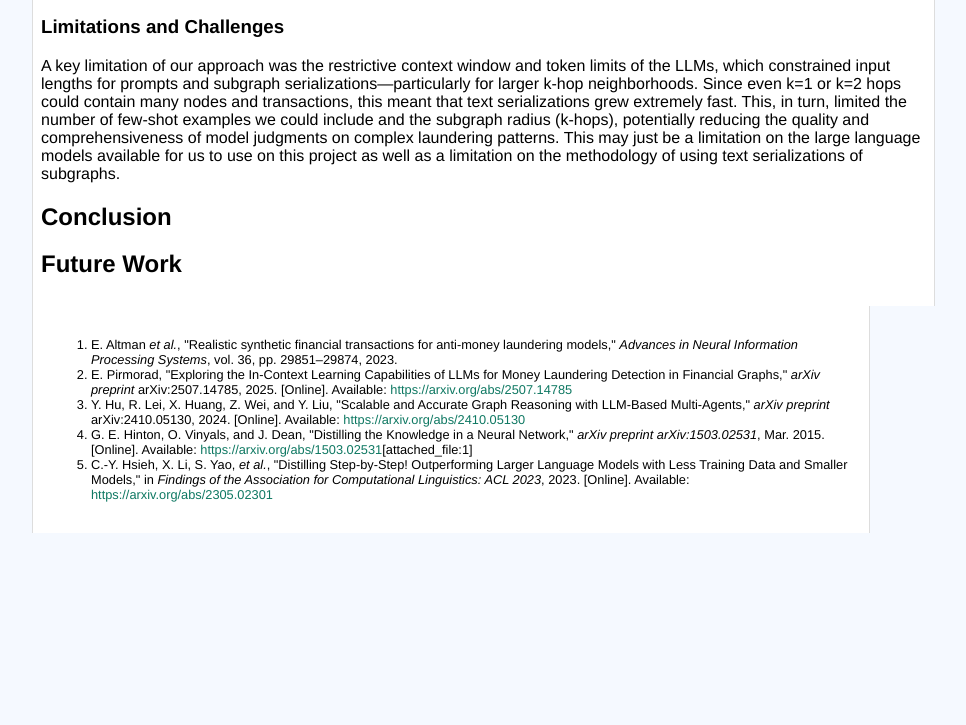
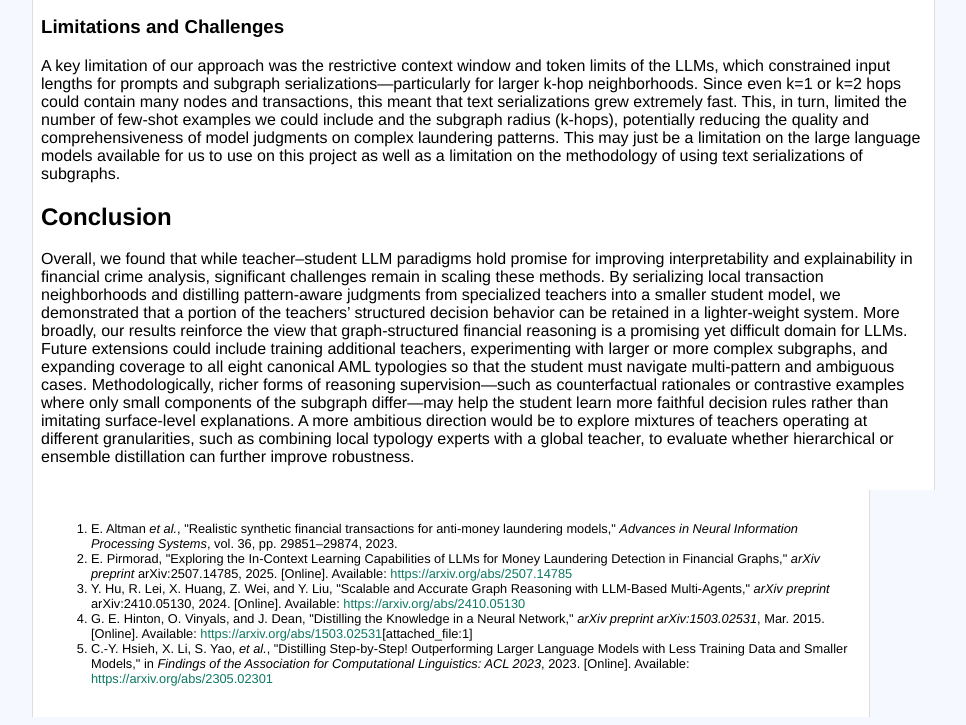
Before and after one commit to eghosaohenhen/anomaly-llm, a plain HTML site: page blog_template/index.html in a window 1280 px wide. Shown: the part 5084-5809 px from the top of the page, without its empty margins (126-1092 px from the left). Before the commit the page ends 5625 px from the top, so only its background shows below. Drawn offline with nearby package versions, Linux system fonts and the light colour scheme.

Commit message:
Adding conclusion:

```diff
--- a/blog_template/index.html
+++ b/blog_template/index.html
@@ -480,7 +480,22 @@
 		</section>
 		<section>
 			<h2>Conclusion</h2>
-			<h2>Future Work</h2>
+			<p>Overall, we found that while teacher–student LLM paradigms hold promise
+				for improving interpretability and explainability in financial crime analysis,
+				significant challenges remain in scaling these methods. By serializing local
+				transaction neighborhoods and distilling pattern-aware judgments from specialized
+				teachers into a smaller student model, we demonstrated that a portion of the teachers’
+				structured decision behavior can be retained in a lighter-weight system. More broadly,
+				our results reinforce the view that graph-structured financial reasoning is a promising
+				yet difficult domain for LLMs. Future extensions could include training additional teachers,
+				experimenting with larger or more complex subgraphs, and expanding coverage to all eight
+				canonical AML typologies so that the student must navigate multi-pattern and ambiguous cases.
+				Methodologically, richer forms of reasoning supervision—such as counterfactual rationales or
+				contrastive examples where only small components of the subgraph differ—may help the student
+				learn more faithful decision rules rather than imitating surface-level explanations. A more
+				ambitious direction would be to explore mixtures of teachers operating at different granularities,
+				such as combining local typology experts with a global teacher, to evaluate whether hierarchical
+				or ensemble distillation can further improve robustness.</p>
 
 		</section>
 
```
